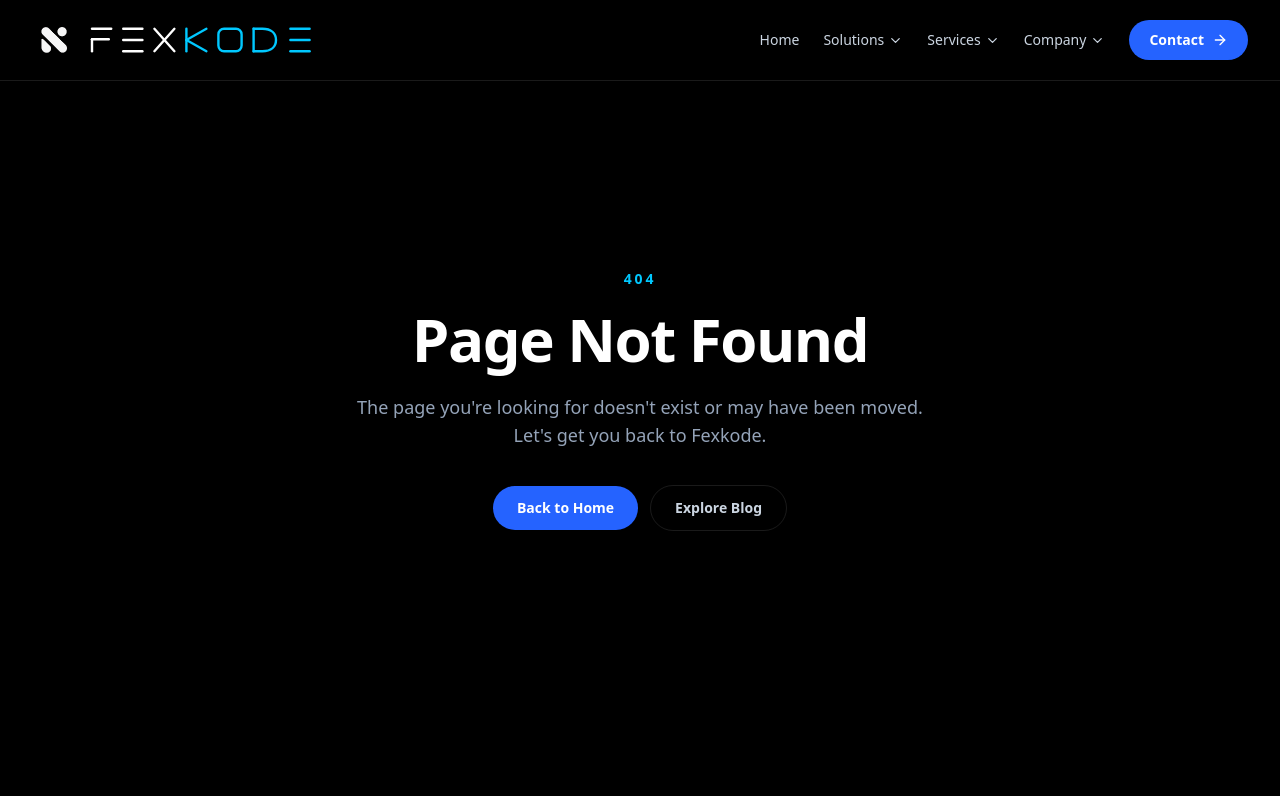
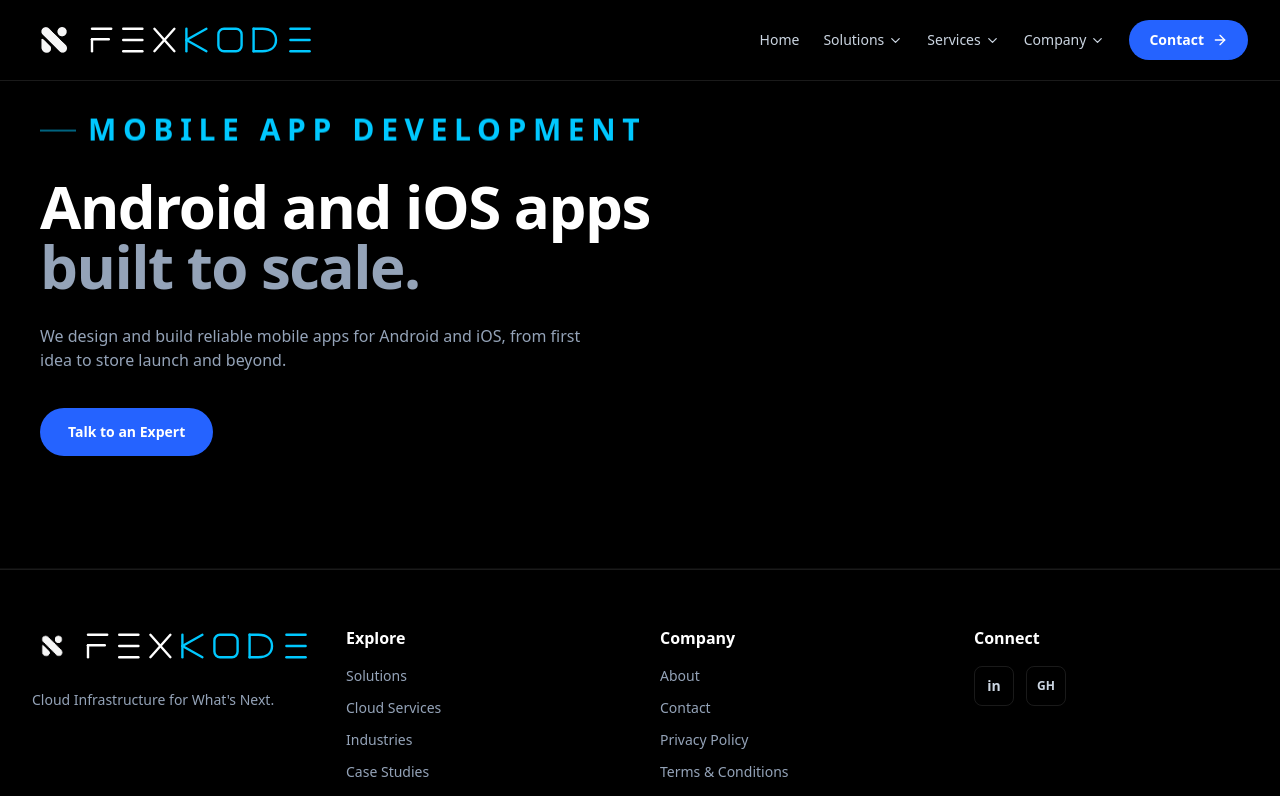
Before and after one commit to fexkode-india/Fexkode, a React (Vite) app: page /mobile-app-development in a window 1280 px wide. Shown: the top 796 px of the page. Built offline with nearby package versions, Linux system fonts and the light colour scheme; what @portabletext/editor would draw is missing.

Commit message:
frontend update

```diff
--- a/src/App.jsx
+++ b/src/App.jsx
@@ -34,6 +34,9 @@ import Cookies from "./pages/Cookies";
 import AdminLogin from "./pages/AdminLogin";
 import AdminDashboard from "./pages/AdminDashboard";
 import AdminArticleEdit from "./pages/AdminArticleEdit";
+import WebDevelopment from "./pages/WebDevelopment";
+import MobileAppDevelopment from "./pages/MobileAppDevelopment";
+import Training from "./pages/Training";
 
 function App() {
   const location = useLocation();
@@ -143,6 +146,41 @@ function App() {
             </>
           }
         />
+{/* Web Development */}
+<Route
+  path="/web-development"
+  element={
+    <>
+      <Navbar />
+      <WebDevelopment />
+      <Footer />
+    </>
+  }
+/>
+
+{/* Mobile App Development */}
+<Route
+  path="/mobile-app-development"
+  element={
+    <>
+      <Navbar />
+      <MobileAppDevelopment />
+      <Footer />
+    </>
+  }
+/>
+
+{/* Training */}
+<Route
+  path="/training"
+  element={
+    <>
+      <Navbar />
+      <Training />
+      <Footer />
+    </>
+  }
+/>
 
         {/* About */}
         <Route
@@ -382,6 +420,7 @@ function App() {
               <Navbar />
               <NotFound />
               <Footer />
+
             </>
           }
         />
--- a/src/components/Navbar.jsx
+++ b/src/components/Navbar.jsx
@@ -18,6 +18,9 @@ import {
   BookOpen,
   Mail,
   Layers,
+    Globe,
+  Smartphone,
+  GraduationCap,
 } from "lucide-react";
 
 import logo from "../assets/images/Fexkode-symbol.png";
@@ -35,6 +38,40 @@ function FexkodeWordmark({ className = "" }) {
     strokeLinejoin: "round",
     fill: "none",
   };
+
+ const serviceLinks = [
+    {
+      name: "Cloud Services",
+      path: "/cloud-services",
+      icon: Cloud,
+      desc: "AWS, Azure and Google Cloud engineering.",
+    },
+    {
+      name: "Web Development",
+      path: "/web-development",
+      icon: Globe,
+      desc: "Fast, modern websites and web applications.",
+    },
+    {
+      name: "Mobile App Development",
+      path: "/mobile-app-development",
+      icon: Smartphone,
+      desc: "Android and iOS apps built to scale.",
+    },
+    {
+      name: "Coding & Cloud Training",
+      path: "/training",
+      icon: GraduationCap,
+      desc: "Hands-on courses in programming and cloud.",
+    },
+    {
+      name: "Industries",
+      path: "/industries",
+      icon: Building2,
+      desc: "Solutions for modern businesses.",
+    },
+  ];
+
 
   return (
     <svg
@@ -334,7 +371,6 @@ function Navbar() {
                       </p>
 
                     <div className="grid grid-cols-2 gap-1">
-
   {solutionLinks.map((sol) => (
     <Link
       key={sol.path}
@@ -360,7 +396,6 @@ function Navbar() {
       </div>
     </Link>
   ))}
-
 </div>
                     </div>
 
--- /dev/null
+++ b/src/pages/MobileAppDevelopment.jsx
@@ -0,0 +1,44 @@
+import ScrollReveal from "../components/ScrollReveal";
+
+function MobileAppDevelopment() {
+  return (
+    <section className="relative overflow-hidden border-b border-white/5 bg-black">
+      <div className="mx-auto max-w-[1500px] px-6 py-28 sm:px-8 lg:px-10">
+        <div className="max-w-2xl">
+          <ScrollReveal>
+            <h2 className="flex items-center gap-3 text-2xl font-semibold uppercase tracking-[0.22em] text-cyan sm:text-3xl">
+              <span className="h-px w-9 bg-cyan" />
+              Mobile App Development
+            </h2>
+          </ScrollReveal>
+
+          <ScrollReveal className="delay-100">
+            <h1 className="mt-7 text-5xl font-semibold leading-[1.05] tracking-tight text-white lg:text-6xl">
+              Android and iOS apps
+              <br />
+              <span className="text-slate-400">built to scale.</span>
+            </h1>
+          </ScrollReveal>
+
+          <ScrollReveal className="delay-200">
+            <p className="mt-7 max-w-xl text-sm leading-7 text-slate-400 sm:text-base">
+              We design and build reliable mobile apps for Android and iOS,
+              from first idea to store launch and beyond.
+            </p>
+          </ScrollReveal>
+
+          <ScrollReveal className="delay-300">
+            <a
+              href="/contact"
+              className="mt-9 inline-block rounded-full bg-electric px-7 py-3.5 text-sm font-semibold text-white transition-all duration-300 hover:-translate-y-1"
+            >
+              Talk to an Expert
+            </a>
+          </ScrollReveal>
+        </div>
+      </div>
+    </section>
+  );
+}
+
+export default MobileAppDevelopment;
--- a/src/pages/Services/CloudMigration.jsx
+++ b/src/pages/Services/CloudMigration.jsx
@@ -3,6 +3,7 @@ import { ArrowRight } from "lucide-react";
 import SEO from "../../components/SEO";
 import PageHero from "../../components/PageHero";
 import ScrollReveal from "../../components/ScrollReveal";
+import cloudMigrationImg from "../../assets/images/page-heros/cloud-migration.png";
 
 const capabilities = [
   "Migration assessment and planning",
@@ -118,7 +119,7 @@ function CloudMigration() {
   eyebrow="Cloud Migration"
   title="Move to the cloud without losing control."
   description="Plan and execute cloud migrations with a structured approach focused on reliability, security, scalability, and business continuity."
-          image="/src/assets/images/page-heros/cloud-migration.png"
+  image={cloudMigrationImg}
   buttonText="Discuss Your Migration"
   buttonLink="/contact"
 />
--- /dev/null
+++ b/src/pages/Training.jsx
@@ -0,0 +1,44 @@
+import ScrollReveal from "../components/ScrollReveal";
+
+function Training() {
+  return (
+    <section className="relative overflow-hidden border-b border-white/5 bg-black">
+      <div className="mx-auto max-w-[1500px] px-6 py-28 sm:px-8 lg:px-10">
+        <div className="max-w-2xl">
+          <ScrollReveal>
+            <h2 className="flex items-center gap-3 text-2xl font-semibold uppercase tracking-[0.22em] text-cyan sm:text-3xl">
+              <span className="h-px w-9 bg-cyan" />
+              Coding & Cloud Training
+            </h2>
+          </ScrollReveal>
+
+          <ScrollReveal className="delay-100">
+            <h1 className="mt-7 text-5xl font-semibold leading-[1.05] tracking-tight text-white lg:text-6xl">
+              Learn to code.
+              <br />
+              <span className="text-slate-400">Learn the cloud.</span>
+            </h1>
+          </ScrollReveal>
+
+          <ScrollReveal className="delay-200">
+            <p className="mt-7 max-w-xl text-sm leading-7 text-slate-400 sm:text-base">
+              Hands-on training in programming and cloud technologies, taught
+              by working engineers and built around real projects.
+            </p>
+          </ScrollReveal>
+
+          <ScrollReveal className="delay-300">
+            <a
+              href="/contact"
+              className="mt-9 inline-block rounded-full bg-electric px-7 py-3.5 text-sm font-semibold text-white transition-all duration-300 hover:-translate-y-1"
+            >
+              Enquire About Training
+            </a>
+          </ScrollReveal>
+        </div>
+      </div>
+    </section>
+  );
+}
+
+export default Training;
--- /dev/null
+++ b/src/pages/WebDevelopment.jsx
@@ -0,0 +1,44 @@
+import ScrollReveal from "../components/ScrollReveal";
+
+function WebDevelopment() {
+  return (
+    <section className="relative overflow-hidden border-b border-white/5 bg-black">
+      <div className="mx-auto max-w-[1500px] px-6 py-28 sm:px-8 lg:px-10">
+        <div className="max-w-2xl">
+          <ScrollReveal>
+            <h2 className="flex items-center gap-3 text-2xl font-semibold uppercase tracking-[0.22em] text-cyan sm:text-3xl">
+              <span className="h-px w-9 bg-cyan" />
+              Web Development
+            </h2>
+          </ScrollReveal>
+
+          <ScrollReveal className="delay-100">
+            <h1 className="mt-7 text-5xl font-semibold leading-[1.05] tracking-tight text-white lg:text-6xl">
+              Fast, modern websites
+              <br />
+              <span className="text-slate-400">built to scale.</span>
+            </h1>
+          </ScrollReveal>
+
+          <ScrollReveal className="delay-200">
+            <p className="mt-7 max-w-xl text-sm leading-7 text-slate-400 sm:text-base">
+              We design and build responsive websites and web applications
+              that are fast, secure and easy to grow.
+            </p>
+          </ScrollReveal>
+
+          <ScrollReveal className="delay-300">
+            <a
+              href="/contact"
+              className="mt-9 inline-block rounded-full bg-electric px-7 py-3.5 text-sm font-semibold text-white transition-all duration-300 hover:-translate-y-1"
+            >
+              Talk to an Expert
+            </a>
+          </ScrollReveal>
+        </div>
+      </div>
+    </section>
+  );
+}
+
+export default WebDevelopment;
```
Lines whose indentation alone changed are shown as unchanged.
